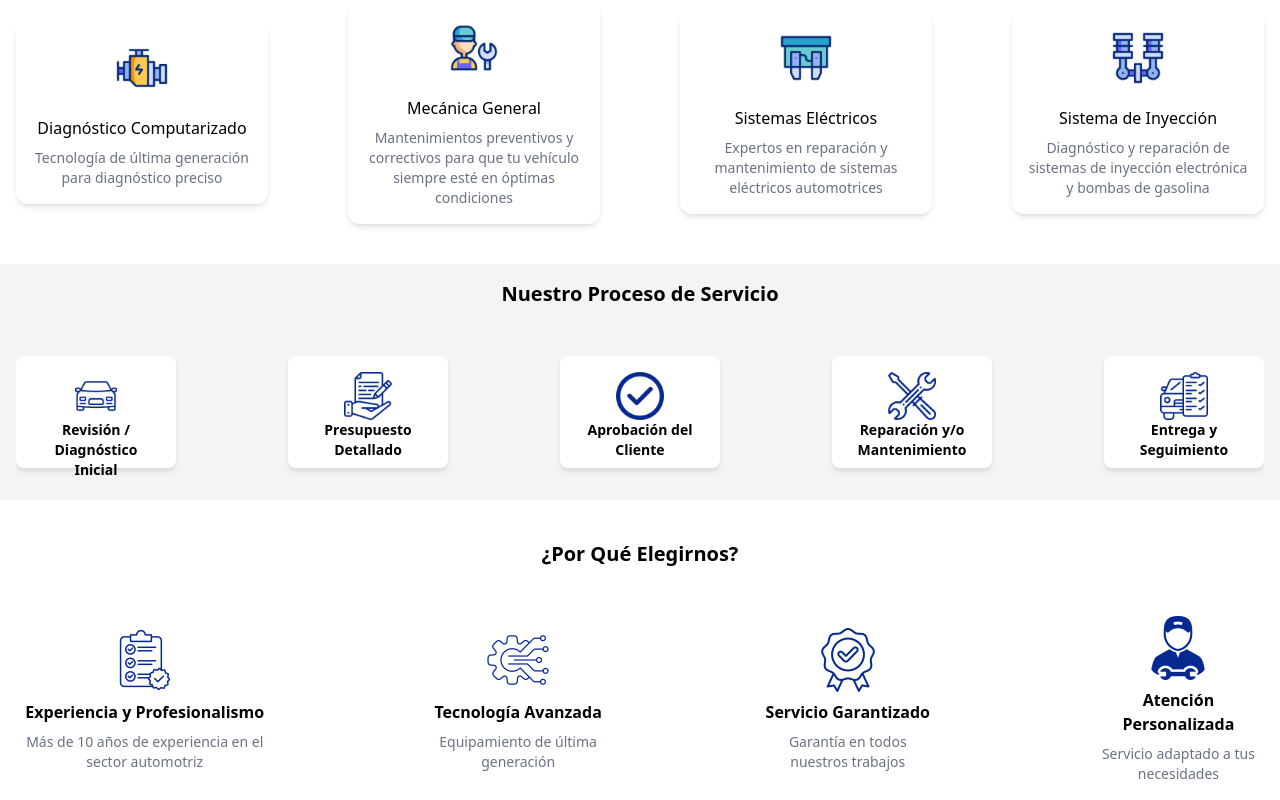
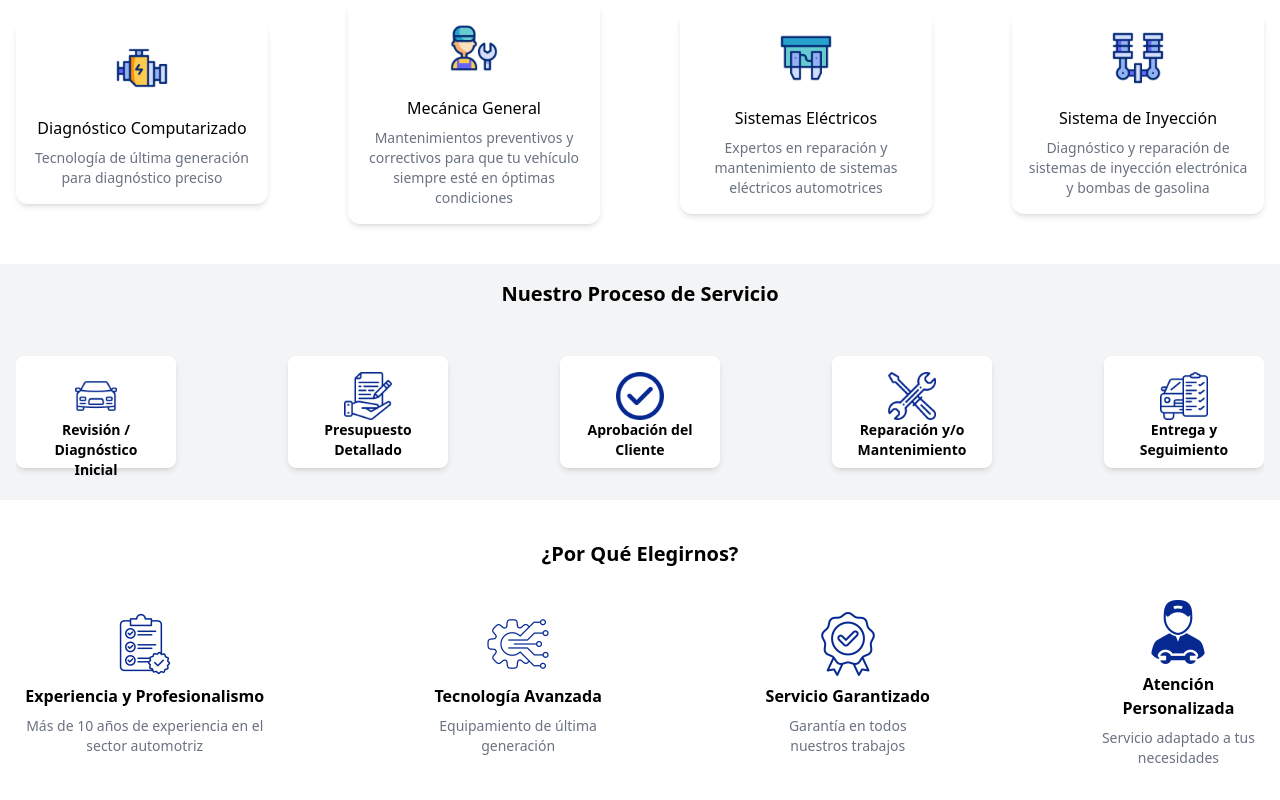
Before and after one commit to KennyGi0053/Lino-Motors, a React (Vite) app: page / in a window 1280 px wide. Shown: the part 596-1396 px from the top of the page. Built offline with nearby package versions, Linux system fonts and the light colour scheme.

Commit message:
corrección de margin en elegirnos

```diff
--- a/src/components/Elegirnos.jsx
+++ b/src/components/Elegirnos.jsx
@@ -8,7 +8,7 @@ const Elegirnos = () => {
   return (
     <div className="p-4 mt-6">
       <h1 className="text-xl font-bold text-center">¿Por Qué Elegirnos?</h1>
-      <div className="flex flex-col items-center justify-center text-center mt-6 md:flex-row md:gap-40">
+      <div className="flex flex-col items-center justify-center text-center mt-2 md:flex-row md:gap-40">
         <div className="flex flex-col items-center">
         <img
         src={verificado} alt="verificado"
```
